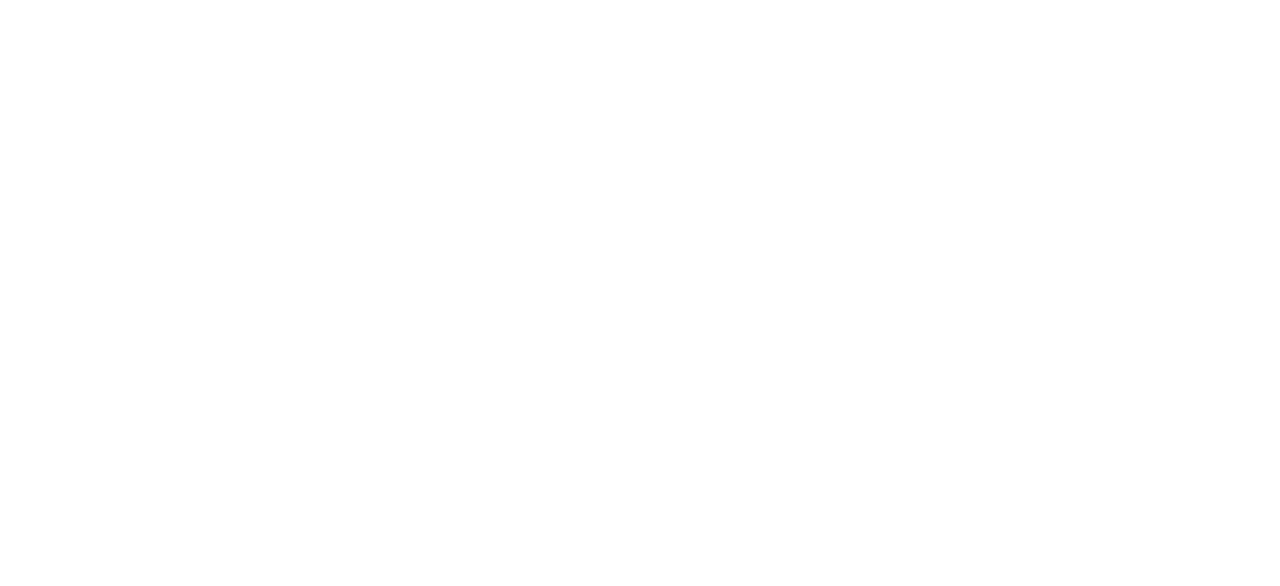
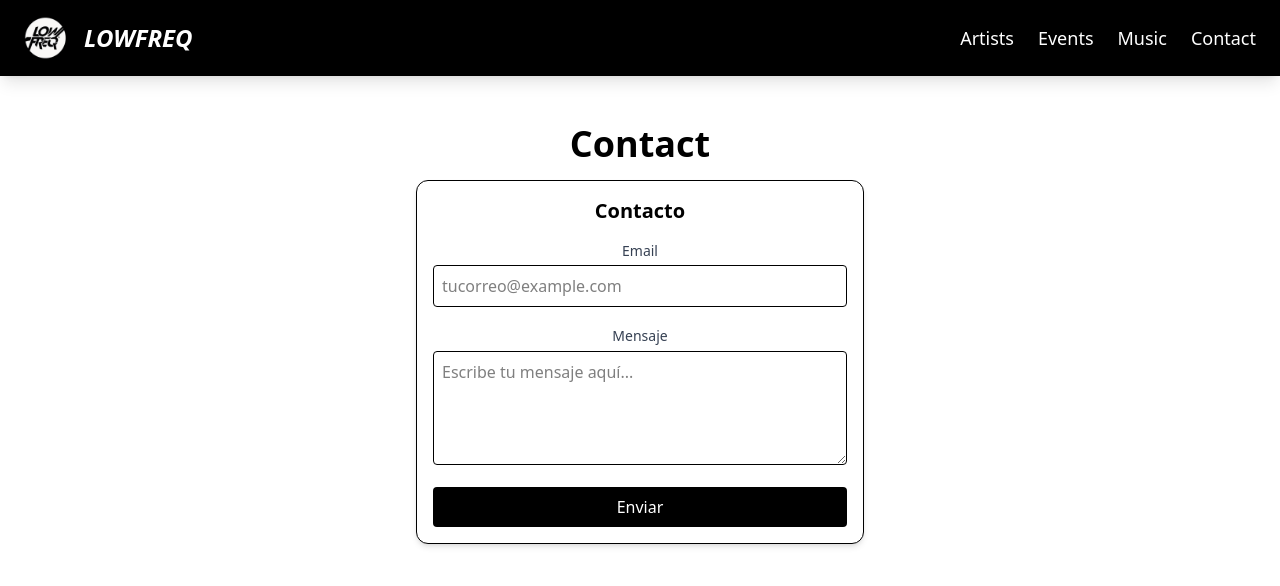
Before and after one commit to Zasmooncat/lowfreq_web, a React (Vite) app: page /contact in a window 1280 px wide. Before the commit this address had no page. Shown: the top 586 px of the page. Built offline with nearby package versions, Linux system fonts and the light colour scheme.

Commit message:
music and contact

```diff
--- a/src/App.jsx
+++ b/src/App.jsx
@@ -3,6 +3,8 @@
 import Home from "./pages/Home";
 import Artists from "./pages/Artists";
 import Eventos from "./pages/Eventos";
+import Musica from "./pages/Musica";
+import Contact from "./pages/Contact";
 import './styles/global.css'
 
 function App() {
@@ -13,6 +15,8 @@
           <Route index element={<Home />} />
           <Route path="artists" element={<Artists />} />
           <Route path="eventos" element={<Eventos />} />
+          <Route path="music" element={<Musica />} />
+          <Route path="contact" element={<Contact />} />
         </Route>
       </Routes>
     </Router>
--- /dev/null
+++ b/src/components/ContactForm.jsx
@@ -0,0 +1,80 @@
+import { useState } from "react";
+
+const ContactForm = () => {
+  const [form, setForm] = useState({ email: "", mensaje: "" });
+  const [error, setError] = useState("");
+  const [success, setSuccess] = useState("");
+
+  const handleChange = (e) => {
+    setForm({ ...form, [e.target.name]: e.target.value });
+  };
+
+  const handleSubmit = (e) => {
+    e.preventDefault();
+
+    if (!form.email || !form.mensaje) {
+      setError("Todos los campos son obligatorios.");
+      setSuccess("");
+      return;
+    }
+
+    // Validación básica de email
+    const emailRegex = /\S+@\S+\.\S+/;
+    if (!emailRegex.test(form.email)) {
+      setError("Por favor introduce un email válido.");
+      setSuccess("");
+      return;
+    }
+
+    // Aquí podrías enviar el formulario a una API o backend
+    console.log("Formulario enviado:", form);
+    setSuccess("Mensaje enviado correctamente.");
+    setError("");
+    setForm({ email: "", mensaje: "" });
+  };
+
+  return (
+    <form
+      onSubmit={handleSubmit}
+      className="max-w-md mx-auto p-4 border rounded-xl bg-white shadow-md space-y-4"
+    >
+      <h2 className="text-xl font-bold text-center">Contacto</h2>
+
+      <div>
+        <label className="block text-sm font-medium text-gray-700">Email</label>
+        <input
+          type="email"
+          name="email"
+          value={form.email}
+          onChange={handleChange}
+          className="w-full p-2 border rounded mt-1"
+          placeholder="tucorreo@example.com"
+        />
+      </div>
+
+      <div>
+        <label className="text-sm font-medium text-gray-700">Mensaje</label>
+        <textarea
+          name="mensaje"
+          value={form.mensaje}
+          onChange={handleChange}
+          className="w-full p-2 border rounded mt-1"
+          rows="4"
+          placeholder="Escribe tu mensaje aquí..."
+        />
+      </div>
+
+      {error && <p className="text-red-500 text-sm">{error}</p>}
+      {success && <p className="text-green-600 text-sm">{success}</p>}
+
+      <button
+        type="submit"
+        className="w-full bg-black text-white p-2 rounded hover:bg-gray-500 transition"
+      >
+        Enviar
+      </button>
+    </form>
+  );
+};
+
+export default ContactForm;
--- a/src/components/NavBar.jsx
+++ b/src/components/NavBar.jsx
@@ -8,16 +8,22 @@
         {/* Logo + Título a la izquierda */}
         <div className="flex items-center">
           <img src={logo} alt="lowfreqlogo" className="w-11 mr-4" />
-          <Link to="/" className="text-2xl font-bold">LowFreqMx</Link>
+          <Link to="/" className="text-2xl font-bold italic">LOWFREQ</Link>
         </div>
 
         {/* Menú a la derecha */}
         <ul className="flex space-x-6 text-lg font-medium">
           <li>
-            <Link to="/artists" className="hover:text-gray-400 transition">Artistas</Link>
+            <Link to="/artists" className="hover:text-gray-400 transition">Artists</Link>
           </li>
           <li>
-            <Link to="/eventos" className="hover:text-gray-400 transition">Eventos</Link>
+            <Link to="/eventos" className="hover:text-gray-400 transition">Events</Link>
+          </li>
+          <li>
+            <Link to="/music" className="hover:text-gray-400 transition">Music</Link>
+          </li>
+          <li>
+            <Link to="/contact" className="hover:text-gray-400 transition">Contact</Link>
           </li>
         </ul>
       </div>
--- /dev/null
+++ b/src/pages/Contact.jsx
@@ -0,0 +1,12 @@
+import ContactForm from "../components/ContactForm";
+
+const Contact = () => {
+  return (
+    <div className="text-center mt-8">
+      <h1 className="text-4xl font-bold mb-4">Contact</h1>
+      <ContactForm />
+    </div>
+  );
+};
+
+export default Contact;
--- /dev/null
+++ b/src/pages/Musica.jsx
@@ -0,0 +1,10 @@
+const Musica = () => {
+  return (
+    <div className="text-center mt-8">
+      <h1 className="text-4xl font-bold mb-4">Musica</h1>
+      <p className="text-lg text-gray-600">Music LowFreq releases</p>
+    </div>
+  );
+};
+
+export default Musica;
```
